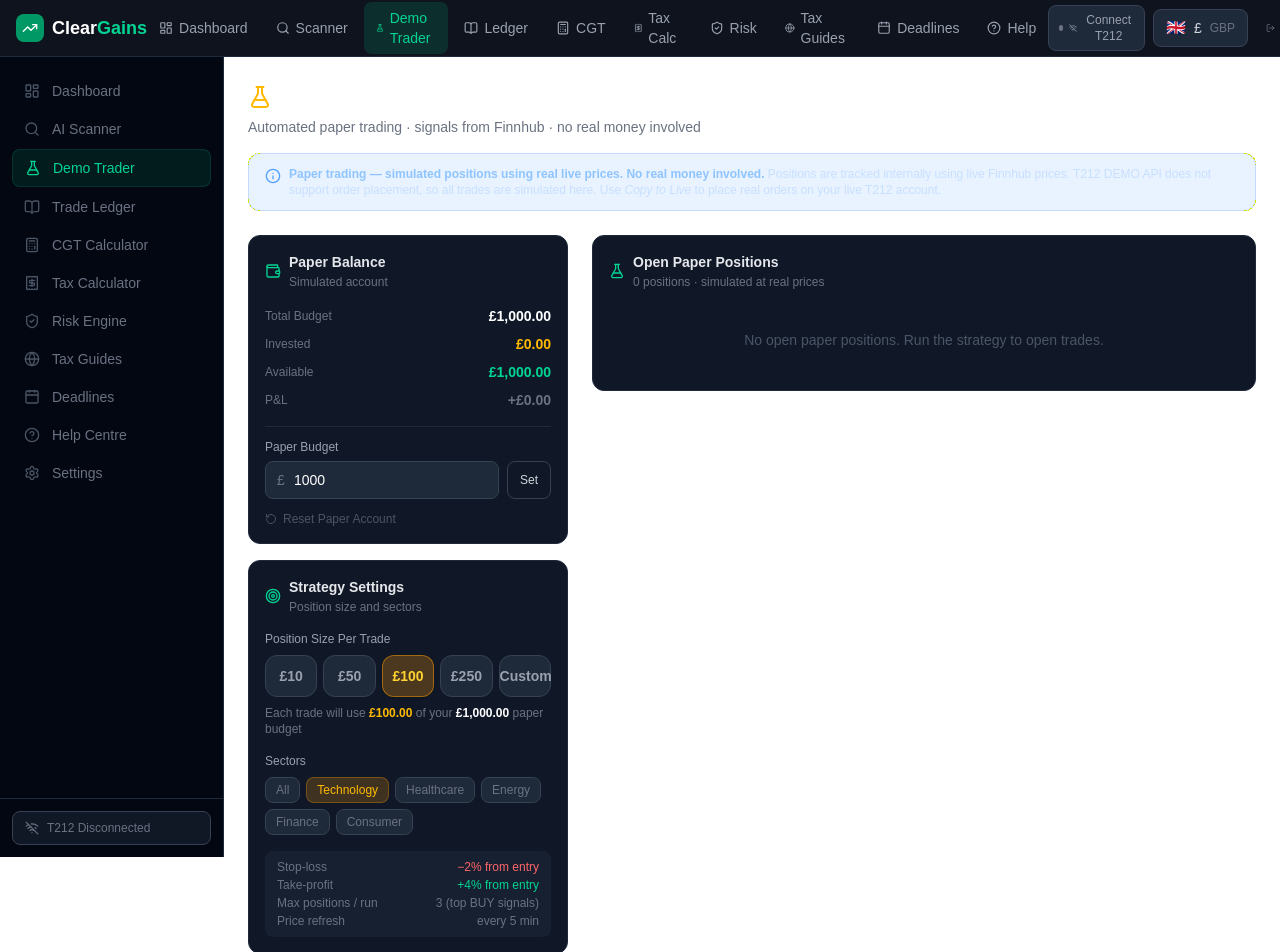
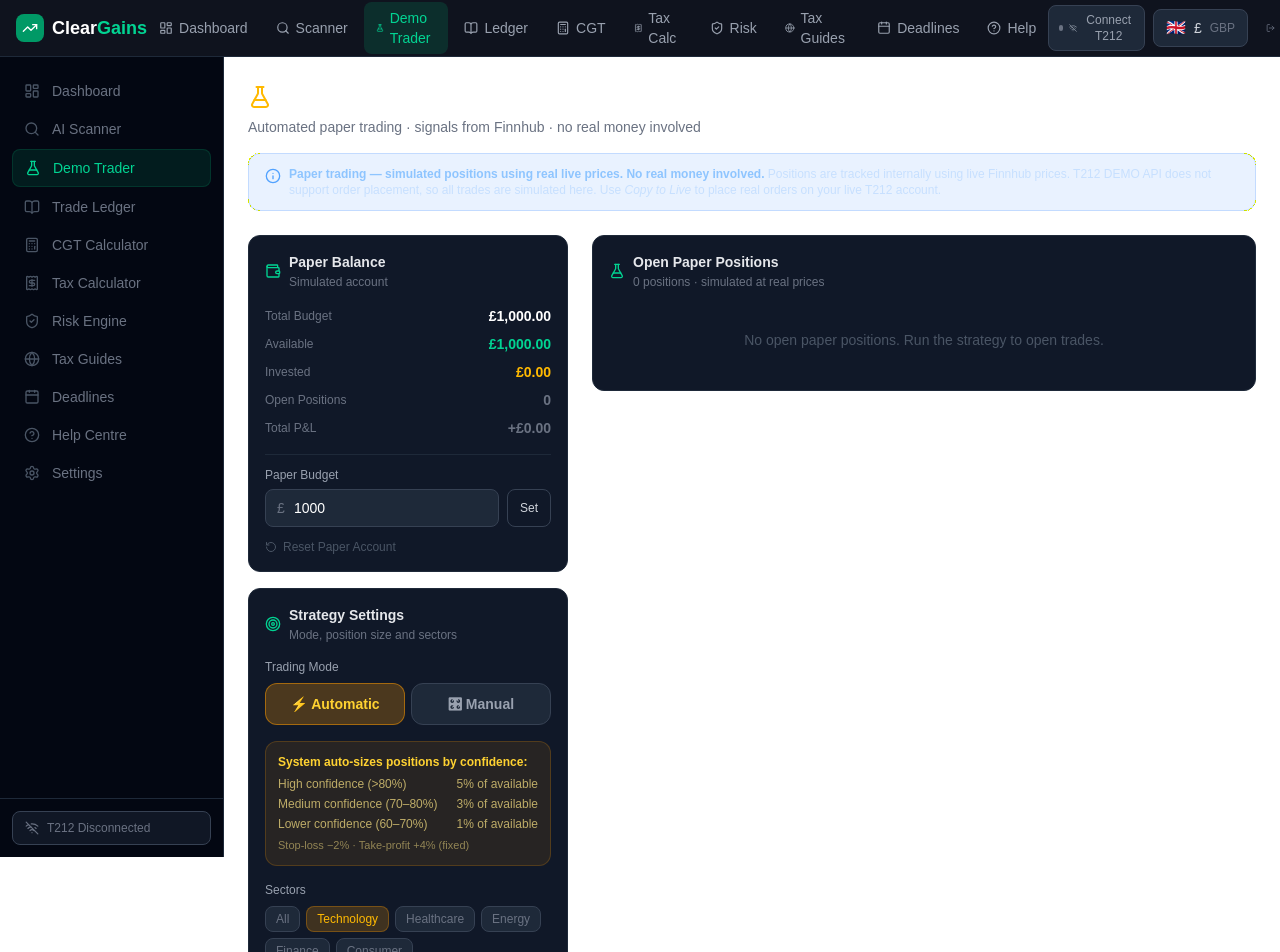
Before and after one commit to ClearGains/cleargains, a Next.js app: page /demo-trader in a window 1280 px wide. Shown: the top 952 px of the page. Built offline with nearby package versions, Linux system fonts and the light colour scheme.

Commit message:
Add auto/manual trading modes with confidence-based sizing and custom SL/TP

```diff
--- a/app/api/demo-trader/signals/route.ts
+++ b/app/api/demo-trader/signals/route.ts
@@ -130,17 +130,21 @@ export async function POST(request: NextRequest) {
   // Sort by score descending and return top signals
   results.sort((a, b) => b.score - a.score);
 
-  const signals = results.slice(0, 10).map(r => ({
+  const signals = results.slice(0, 10).map(r => {
+    // Map raw score (-1..1) to confidence (0..100): -1→0, 0→50, 1→100
+    const confidence = Math.round(Math.max(0, Math.min(100, (r.score + 1) / 2 * 100)));
+    return {
       symbol: r.symbol,
       name: r.name,
       t212Ticker: r.t212,
       sector: r.sector,
-    score: Math.round(r.score * 100) / 100,
+      score: confidence,
       currentPrice: r.price,
       changePercent: r.changePercent,
       signal: r.score >= 0.15 ? 'BUY' : r.score <= -0.15 ? 'SELL' : 'NEUTRAL',
       reason: r.reason,
-  }));
+    };
+  });
 
   return NextResponse.json({ signals, scannedCount: results.length, timestamp: new Date().toISOString() });
 }
--- a/app/demo-trader/page.tsx
+++ b/app/demo-trader/page.tsx
@@ -233,13 +233,15 @@ export default function DemoTraderPage() {
     addDemoPosition, removeDemoPosition, updateDemoPosition, addDemoTrade,
   } = useClearGainsStore();
 
-  // Position size presets (£ fixed amounts)
   const SIZE_PRESETS = [10, 50, 100, 250] as const;
   type SizePreset = typeof SIZE_PRESETS[number] | 'custom';
 
+  const [mode, setMode] = useState<'auto' | 'manual'>('auto');
   const [budgetStr, setBudgetStr] = useState(String(paperBudget));
   const [sizePreset, setSizePreset] = useState<SizePreset>(100);
   const [customSizeStr, setCustomSizeStr] = useState('');
+  const [slPctStr, setSlPctStr] = useState('2');
+  const [tpPctStr, setTpPctStr] = useState('4');
   const [sectors, setSectors] = useState<Sector[]>(['Technology']);
   const [signals, setSignals] = useState<Signal[]>([]);
   const [scanning, setScanning] = useState(false);
@@ -262,9 +264,20 @@ export default function DemoTraderPage() {
   const totalClosedPnL = demoTrades.reduce((s, t) => s + t.pnl, 0);
   const totalPaperPnL = totalOpenPnL + totalClosedPnL;
 
-  const tradeSize = sizePreset === 'custom'
+  // Manual mode: fixed trade size from preset buttons
+  const manualTradeSize = sizePreset === 'custom'
     ? (parseInt(customSizeStr.replace(/[^0-9]/g, ''), 10) || 0)
     : sizePreset;
+
+  // Auto mode: size based on signal confidence (score is 0–100)
+  function autoTradeSize(score: number): number {
+    if (score > 80) return availableBalance * 0.05;   // High: 5%
+    if (score > 70) return availableBalance * 0.03;   // Medium: 3%
+    return availableBalance * 0.01;                   // Lower: 1%
+  }
+
+  const slPct = parseFloat(slPctStr) || 2;
+  const tpPct = parseFloat(tpPctStr) || 4;
 
   function commitBudget() {
     const raw = budgetStr.replace(/[^0-9]/g, '');
@@ -386,16 +399,19 @@ export default function DemoTraderPage() {
         return;
       }
 
-      if (tradeSize <= 0) {
-        setRunLog(l => [...l, '⚠ Trade size is £0 — set a budget and risk amount first.']);
+      if (mode === 'manual' && manualTradeSize <= 0) {
+        setRunLog(l => [...l, '⚠ Trade size is £0 — set a position size first.']);
         return;
       }
 
-      setRunLog(l => [...l, `📋 Opening ${buys.length} paper position(s) at £${tradeSize.toFixed(2)} each…`]);
+      setRunLog(l => [...l, `📋 Opening ${buys.length} paper position(s) in ${mode} mode…`]);
 
       for (const signal of buys) {
         const entryPrice = signal.currentPrice;
-        const quantity = Math.max(1, Math.floor(tradeSize / entryPrice));
+        const size = mode === 'auto' ? autoTradeSize(signal.score) : manualTradeSize;
+        const quantity = Math.max(1, Math.floor(size / entryPrice));
+        const sl = entryPrice * (1 - slPct / 100);
+        const tp = entryPrice * (1 + tpPct / 100);
 
         const position: DemoPosition = {
           id: uid(),
@@ -406,8 +422,8 @@ export default function DemoTraderPage() {
           quantity,
           entryPrice,
           currentPrice: entryPrice,
-          stopLoss: entryPrice * 0.98,
-          takeProfit: entryPrice * 1.04,
+          stopLoss: sl,
+          takeProfit: tp,
           pnl: 0,
           pnlPct: 0,
           openedAt: new Date().toISOString(),
@@ -415,9 +431,10 @@ export default function DemoTraderPage() {
         };
 
         addDemoPosition(position);
+        const sizeLabel = mode === 'auto' ? `auto ${fmtGBP(size)} (${signal.score}% conf)` : fmtGBP(size);
         setRunLog(l => [
           ...l,
-          `  → PAPER BUY ${quantity}× ${signal.symbol} @ ${fmtUSD(entryPrice)} | SL ${fmtUSD(entryPrice * 0.98)} TP ${fmtUSD(entryPrice * 1.04)}`,
+          `  → PAPER BUY ${quantity}× ${signal.symbol} @ ${fmtUSD(entryPrice)} [${sizeLabel}] SL ${fmtUSD(sl)} TP ${fmtUSD(tp)}`,
         ]);
       }
 
@@ -476,7 +493,7 @@ export default function DemoTraderPage() {
         <CopyToLiveModal
           trade={copyTrade}
           liveEncoded={liveEncoded}
-          positionSize={tradeSize}
+          positionSize={manualTradeSize}
           onClose={() => setCopyTrade(null)}
           onDone={() => setCopyTrade(null)}
         />
@@ -528,13 +545,13 @@ export default function DemoTraderPage() {
           {/* Paper Balance */}
           <Card>
             <CardHeader title="Paper Balance" subtitle="Simulated account" icon={<Wallet className="h-4 w-4" />} />
-
             <div className="space-y-2 mb-4">
               {[
                 { label: 'Total Budget', value: fmtGBP(paperBudget), color: 'text-white' },
+                { label: 'Available', value: fmtGBP(availableBalance), color: availableBalance > 0 ? 'text-emerald-400' : 'text-gray-500' },
                 { label: 'Invested', value: fmtGBP(currentlyInvested), color: 'text-amber-400' },
-                { label: 'Available', value: fmtGBP(availableBalance), color: availableBalance > 0 ? 'text-emerald-400' : 'text-gray-500' },
-                { label: 'P&L', value: `${totalPaperPnL >= 0 ? '+' : ''}${fmtGBP(totalPaperPnL)}`, color: totalPaperPnL > 0 ? 'text-emerald-400' : totalPaperPnL < 0 ? 'text-red-400' : 'text-gray-500' },
+                { label: 'Open Positions', value: String(demoPositions.length), color: demoPositions.length > 0 ? 'text-white' : 'text-gray-500' },
+                { label: 'Total P&L', value: `${totalPaperPnL >= 0 ? '+' : ''}${fmtGBP(totalPaperPnL)}`, color: totalPaperPnL > 0 ? 'text-emerald-400' : totalPaperPnL < 0 ? 'text-red-400' : 'text-gray-500' },
               ].map(row => (
                 <div key={row.label} className="flex justify-between items-center">
                   <span className="text-xs text-gray-500">{row.label}</span>
@@ -542,7 +559,6 @@ export default function DemoTraderPage() {
                 </div>
               ))}
             </div>
-
             <div className="border-t border-gray-800 pt-3 space-y-3">
               <div>
                 <label className="text-xs text-gray-400 mb-1.5 block">Paper Budget</label>
@@ -550,8 +566,7 @@ export default function DemoTraderPage() {
                   <div className="relative flex-1">
                     <span className="absolute left-3 top-1/2 -translate-y-1/2 text-gray-500 text-sm">£</span>
                     <input
-                      type="text"
-                      inputMode="numeric"
+                      type="text" inputMode="numeric"
                       value={budgetStr}
                       onChange={e => setBudgetStr(e.target.value.replace(/[^0-9]/g, ''))}
                       onBlur={commitBudget}
@@ -563,7 +578,6 @@ export default function DemoTraderPage() {
                   <Button size="sm" variant="outline" onClick={commitBudget}>Set</Button>
                 </div>
               </div>
-
               <button
                 onClick={() => setConfirmReset(true)}
                 className="flex items-center gap-1.5 text-xs text-gray-600 hover:text-red-400 transition-colors"
@@ -576,10 +590,46 @@ export default function DemoTraderPage() {
 
           {/* Strategy Settings */}
           <Card>
-            <CardHeader title="Strategy Settings" subtitle="Position size and sectors" icon={<Target className="h-4 w-4" />} />
+            <CardHeader title="Strategy Settings" subtitle="Mode, position size and sectors" icon={<Target className="h-4 w-4" />} />
             <div className="space-y-4">
 
-              {/* Position size buttons */}
+              {/* Mode toggle */}
+              <div>
+                <label className="text-xs text-gray-400 mb-2 block">Trading Mode</label>
+                <div className="grid grid-cols-2 gap-1.5">
+                  {(['auto', 'manual'] as const).map(m => (
+                    <button
+                      key={m}
+                      onClick={() => setMode(m)}
+                      className={clsx(
+                        'py-2.5 rounded-xl text-sm font-semibold transition-all border',
+                        mode === m
+                          ? 'bg-amber-500/25 text-amber-300 border-amber-500/50'
+                          : 'bg-gray-800 text-gray-400 border-gray-700 hover:text-gray-200 hover:border-gray-600'
+                      )}
+                    >
+                      {m === 'auto' ? '⚡ Automatic' : '🎛 Manual'}
+                    </button>
+                  ))}
+                </div>
+              </div>
+
+              {/* Auto mode explanation */}
+              {mode === 'auto' && (
+                <div className="bg-amber-500/10 border border-amber-500/20 rounded-xl p-3 text-xs text-amber-200/80 space-y-1.5">
+                  <p className="font-semibold text-amber-300">System auto-sizes positions by confidence:</p>
+                  <div className="space-y-1 text-amber-200/70">
+                    <div className="flex justify-between"><span>High confidence (&gt;80%)</span><span className="font-mono">5% of available</span></div>
+                    <div className="flex justify-between"><span>Medium confidence (70–80%)</span><span className="font-mono">3% of available</span></div>
+                    <div className="flex justify-between"><span>Lower confidence (60–70%)</span><span className="font-mono">1% of available</span></div>
+                  </div>
+                  <p className="text-amber-200/50 text-[11px]">Stop-loss −2% · Take-profit +4% (fixed)</p>
+                </div>
+              )}
+
+              {/* Manual mode controls */}
+              {mode === 'manual' && (
+                <div className="space-y-3">
                   <div>
                     <label className="text-xs text-gray-400 mb-2 block">Position Size Per Trade</label>
                     <div className="grid grid-cols-5 gap-1.5 mb-2">
@@ -590,7 +640,7 @@ export default function DemoTraderPage() {
                           className={clsx(
                             'py-2.5 rounded-xl text-sm font-bold transition-all border',
                             sizePreset === amt
-                          ? 'bg-amber-500/25 text-amber-300 border-amber-500/50 shadow-sm'
+                              ? 'bg-amber-500/25 text-amber-300 border-amber-500/50'
                               : 'bg-gray-800 text-gray-400 border-gray-700 hover:text-gray-200 hover:border-gray-600'
                           )}
                         >
@@ -602,37 +652,62 @@ export default function DemoTraderPage() {
                         className={clsx(
                           'py-2.5 rounded-xl text-sm font-bold transition-all border',
                           sizePreset === 'custom'
-                        ? 'bg-amber-500/25 text-amber-300 border-amber-500/50 shadow-sm'
+                            ? 'bg-amber-500/25 text-amber-300 border-amber-500/50'
                             : 'bg-gray-800 text-gray-400 border-gray-700 hover:text-gray-200 hover:border-gray-600'
                         )}
                       >
                         Custom
                       </button>
                     </div>
-
                     {sizePreset === 'custom' && (
                       <div className="relative mb-2">
                         <span className="absolute left-3 top-1/2 -translate-y-1/2 text-gray-500 text-sm">£</span>
                         <input
-                      type="text"
-                      inputMode="numeric"
+                          type="text" inputMode="numeric" autoFocus
                           value={customSizeStr}
                           onChange={e => setCustomSizeStr(e.target.value.replace(/[^0-9]/g, ''))}
                           className="w-full bg-gray-800 border border-gray-700 rounded-lg pl-7 pr-3 py-2 text-sm text-white focus:outline-none focus:border-amber-500"
                           placeholder="Enter amount"
-                      autoFocus
                         />
                       </div>
                     )}
-
                     <p className="text-xs text-gray-500">
-                  Each trade will use{' '}
-                  <span className="text-amber-400 font-semibold">{fmtGBP(tradeSize)}</span>
-                  {' '}of your{' '}
-                  <span className="text-white font-semibold">{fmtGBP(paperBudget)}</span>
-                  {' '}paper budget
+                      Each trade will use <span className="text-amber-400 font-semibold">{fmtGBP(manualTradeSize)}</span> of your <span className="text-white font-semibold">{fmtGBP(paperBudget)}</span> budget
                     </p>
                   </div>
+
+                  <div className="grid grid-cols-2 gap-3">
+                    <div>
+                      <label className="text-xs text-gray-400 mb-1.5 block">Stop-loss %</label>
+                      <div className="relative">
+                        <input
+                          type="text" inputMode="decimal"
+                          value={slPctStr}
+                          onChange={e => setSlPctStr(e.target.value.replace(/[^0-9.]/g, ''))}
+                          className="w-full bg-gray-800 border border-gray-700 rounded-lg pl-3 pr-7 py-2 text-sm text-white focus:outline-none focus:border-red-500"
+                          placeholder="2"
+                        />
+                        <span className="absolute right-3 top-1/2 -translate-y-1/2 text-gray-500 text-sm">%</span>
+                      </div>
+                      <p className="text-[11px] text-gray-600 mt-1">−{slPct}% from entry</p>
+                    </div>
+                    <div>
+                      <label className="text-xs text-gray-400 mb-1.5 block">Take-profit %</label>
+                      <div className="relative">
+                        <input
+                          type="text" inputMode="decimal"
+                          value={tpPctStr}
+                          onChange={e => setTpPctStr(e.target.value.replace(/[^0-9.]/g, ''))}
+                          className="w-full bg-gray-800 border border-gray-700 rounded-lg pl-3 pr-7 py-2 text-sm text-white focus:outline-none focus:border-emerald-500"
+                          placeholder="4"
+                        />
+                        <span className="absolute right-3 top-1/2 -translate-y-1/2 text-gray-500 text-sm">%</span>
+                      </div>
+                      <p className="text-[11px] text-gray-600 mt-1">+{tpPct}% from entry</p>
+                    </div>
+                  </div>
+                </div>
+              )}
 
               {/* Sectors */}
               <div>
@@ -655,8 +730,17 @@ export default function DemoTraderPage() {
               </div>
 
               <div className="bg-gray-800/50 rounded-lg px-3 py-2 text-xs text-gray-500 space-y-0.5">
-                <div className="flex justify-between"><span>Stop-loss</span><span className="text-red-400">−2% from entry</span></div>
-                <div className="flex justify-between"><span>Take-profit</span><span className="text-emerald-400">+4% from entry</span></div>
+                {mode === 'auto' ? (
+                  <>
+                    <div className="flex justify-between"><span>Stop-loss</span><span className="text-red-400">−2% (auto)</span></div>
+                    <div className="flex justify-between"><span>Take-profit</span><span className="text-emerald-400">+4% (auto)</span></div>
+                  </>
+                ) : (
+                  <>
+                    <div className="flex justify-between"><span>Stop-loss</span><span className="text-red-400">−{slPct}%</span></div>
+                    <div className="flex justify-between"><span>Take-profit</span><span className="text-emerald-400">+{tpPct}%</span></div>
+                  </>
+                )}
                 <div className="flex justify-between"><span>Max positions / run</span><span>3 (top BUY signals)</span></div>
                 <div className="flex justify-between"><span>Price refresh</span><span>every 5 min</span></div>
               </div>
```
Lines whose indentation alone changed are shown as unchanged.
